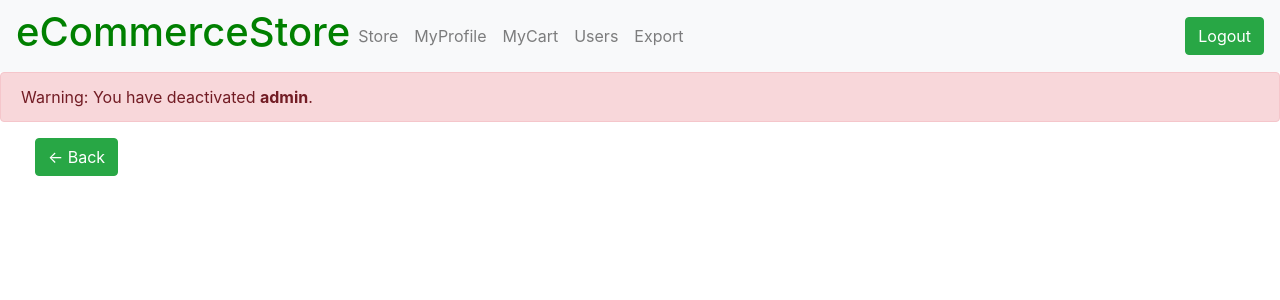
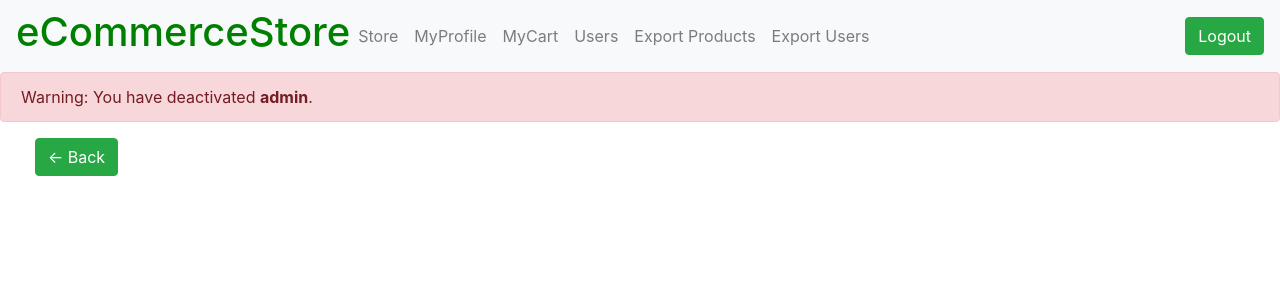
Before and after one commit to JansonSiy/eCommerceApp, a Django app: page /store/4/activate/ in a window 1280 px wide. Shown: the top 300 px of the page. Run offline with Django 3.2, Linux system fonts and the light colour scheme; a user stored in the database is signed in; data comes from the database, SQL or seed files in the repository; both versions use the stored data as it was after the commit; some libraries are stand-ins or nearby versions.

Commit message:
created export CSV of User model

```diff
--- a/eCommerceApp/projectFolder_eCommerceApp/store/templates/store/base_logged_in.html
+++ b/eCommerceApp/projectFolder_eCommerceApp/store/templates/store/base_logged_in.html
@@ -31,7 +31,10 @@
                         <a class="nav-link" href="{% url 'store:users' %}">Users</a>
                     </li>
                     <li class="nav-item">
-                        <a class="nav-link" href="{% url 'store:exportProducts' %}">Export</a>
+                        <a class="nav-link" href="{% url 'store:exportProducts' %}">Export Products</a>
+                    </li>
+                    <li class="nav-item">
+                        <a class="nav-link" href="{% url 'store:exportUsers' %}">Export Users</a>
                     </li>
                 {% endif %}
             </ul>
--- a/eCommerceApp/projectFolder_eCommerceApp/store/url.py
+++ b/eCommerceApp/projectFolder_eCommerceApp/store/url.py
@@ -10,6 +10,7 @@ app_name = 'store'
 urlpatterns = [
     # User model
     path('users/', views.users, name='users'),
+    path('exportUsers/', views.exportUsers, name='exportUsers'),
     # Profile model
     path('profile/', views.profile, name='profile'),
     path('<int:user_id>/activate/', views.activate, name='activate'),
--- a/eCommerceApp/projectFolder_eCommerceApp/store/views.py
+++ b/eCommerceApp/projectFolder_eCommerceApp/store/views.py
@@ -1,4 +1,5 @@
 # STEP 3 - WRITE YOUR VIEWS
+from curses.ascii import US
 from http.client import HTTPResponse
 from django.shortcuts import render, redirect
 from .models import User, Profile, Product, Order
@@ -177,6 +178,20 @@ def exportProducts(request):
 
     return response
 
+def exportUsers(request):
+    response = HttpResponse(content_type='text/csv')
+
+    writer = csv.writer(response)
+    writer.writerow(['Username', 'Password'])
+
+    # then, loop into your model to get the data
+    for user in User.objects.all().values_list('username', 'password'):
+        writer.writerow(user)
+
+    # this tells the browser what to do with the response, in this case treat it as an attachment
+    response['Content-Disposition'] = 'attachment; filename="users.csv"'
+
+    return response
 # shorthand for template rendering - from django.shortcuts import render_template
 # def store(request):
 #     context = {}
```
Also changed, not shown: eCommerceApp/projectFolder_eCommerceApp/db.sqlite3.
